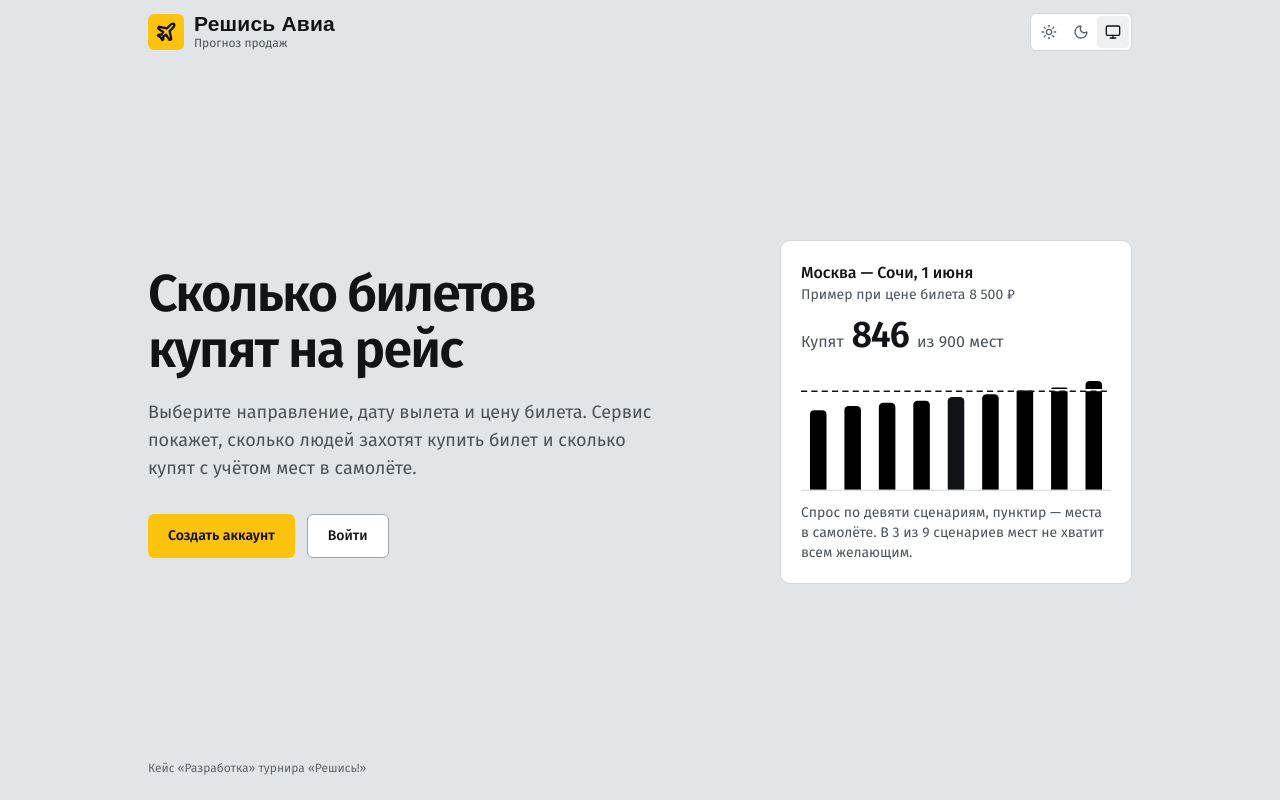
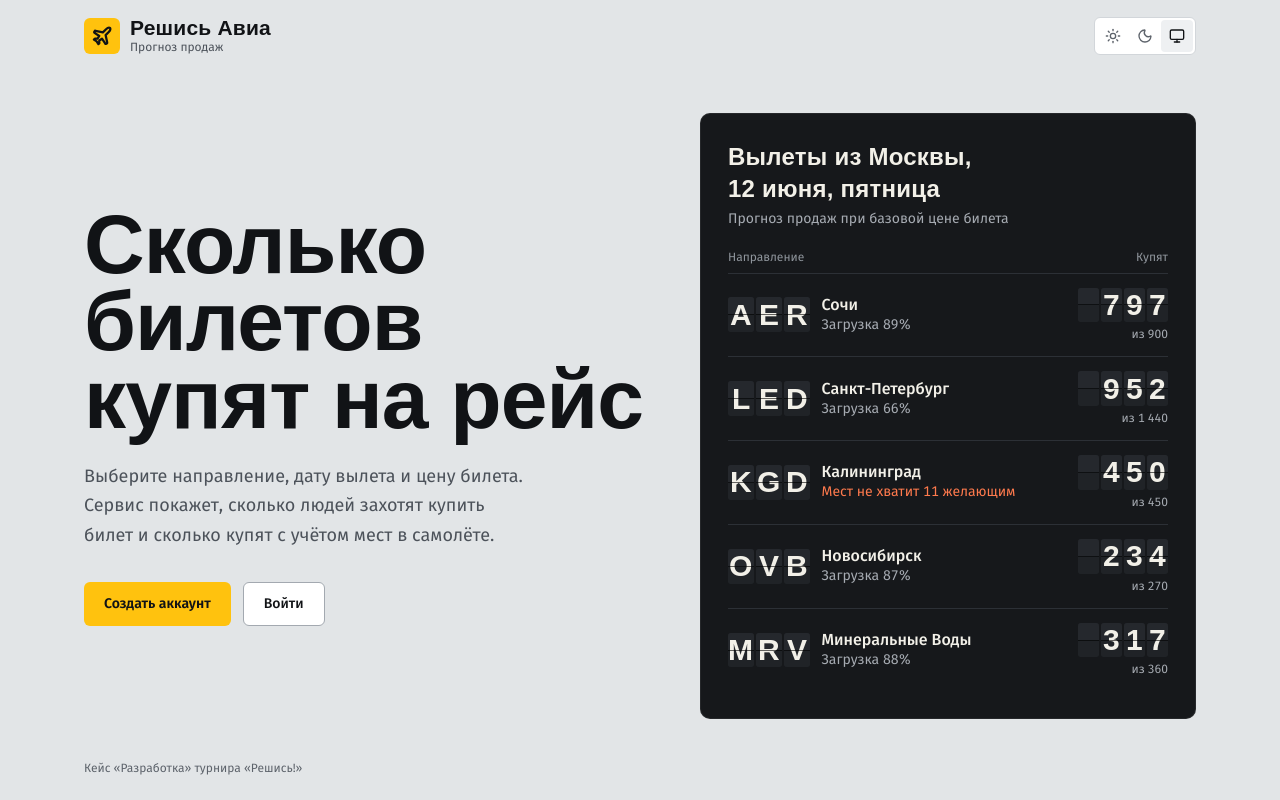
Before and after one commit to kapranovx/reshis-avia, a Next.js app in the folder apps/frontend/: page / in a window 1280 px wide. Built offline with nearby package versions, Linux system fonts and the light colour scheme; no server answers; a web font is replaced by a local one.

Commit message:
feat(frontend): табло вылетов на главной

```diff
--- a/apps/frontend/app/page.tsx
+++ b/apps/frontend/app/page.tsx
@@ -1,7 +1,7 @@
 import Link from 'next/link';
 import { cookies } from 'next/headers';
 import { SESSION_COOKIE } from '@reshis-avia/shared';
-import { ForecastExample } from '@/components/landing/forecast-example';
+import { DepartureBoard } from '@/components/landing/departure-board';
 import { Button } from '@/components/ui/button';
 import { ThemeToggle } from '@/components/ui/theme-toggle';
 import { Wordmark } from '@/components/ui/wordmark';
@@ -12,17 +12,17 @@ export default async function HomePage() {
 
   return (
     <div className="flex min-h-dvh flex-col">
-      <header className="mx-auto flex h-16 w-full max-w-5xl items-center justify-between px-5">
+      <header className="mx-auto flex h-18 w-full max-w-6xl items-center justify-between gap-4 px-5">
         <Wordmark />
         <ThemeToggle />
       </header>
 
-      <main className="mx-auto grid w-full max-w-5xl flex-1 content-center items-center gap-x-16 gap-y-12 px-5 py-12 lg:grid-cols-[minmax(0,1fr)_22rem]">
+      <main className="mx-auto grid w-full max-w-6xl flex-1 content-center items-center gap-x-14 gap-y-10 px-5 py-10 lg:grid-cols-[minmax(0,1fr)_minmax(0,31rem)]">
         <div>
-          <h1 className="max-w-xl text-4xl leading-[1.08] font-bold tracking-[-0.035em] sm:text-[3.25rem]">
+          <h1 className="font-[family-name:var(--font-display)] text-[clamp(3.25rem,11vw,5.25rem)] leading-[0.92] font-bold tracking-[-0.01em]">
             Сколько билетов купят на рейс
           </h1>
-          <p className="mt-5 max-w-lg text-lg text-[var(--color-fg-muted)]">
+          <p className="mt-6 max-w-md text-lg leading-relaxed text-[var(--color-fg-muted)]">
             Выберите направление, дату вылета и цену билета. Сервис покажет,
             сколько людей захотят купить билет и сколько купят с учётом мест в
             самолёте.
@@ -45,10 +45,10 @@ export default async function HomePage() {
           </div>
         </div>
 
-        <ForecastExample />
+        <DepartureBoard />
       </main>
 
-      <footer className="mx-auto w-full max-w-5xl px-5 pb-6 text-xs text-[var(--color-fg-subtle)]">
+      <footer className="mx-auto w-full max-w-6xl px-5 pb-6 text-xs text-[var(--color-fg-subtle)]">
         Кейс «Разработка» турнира «Решись!»
       </footer>
     </div>
--- /dev/null
+++ b/apps/frontend/components/landing/departure-board.tsx
@@ -0,0 +1,103 @@
+import { Flap } from '@/components/ui/flap';
+import { formatNumber, plural } from '@/lib/format';
+
+// Расчёт сервиса по data/my_forecast.csv на 2026-06-12 при базовой цене
+// каждого маршрута, сверен с API. Если подменить данные, табло нужно
+// пересчитать.
+const DATE = '12 июня, пятница';
+const FLIGHTS = [
+  { code: 'AER', city: 'Сочи', seats: 900, wants: 797, sales: 797 },
+  { code: 'LED', city: 'Санкт-Петербург', seats: 1440, wants: 952, sales: 952 },
+  { code: 'KGD', city: 'Калининград', seats: 450, wants: 461, sales: 450 },
+  { code: 'OVB', city: 'Новосибирск', seats: 270, wants: 234, sales: 234 },
+  { code: 'MRV', city: 'Минеральные Воды', seats: 360, wants: 317, sales: 317 },
+];
+
+// Табличек под число столько, сколько цифр в самом большом числе мест.
+const DIGITS = String(Math.max(...FLIGHTS.map((f) => f.seats))).length;
+// Строки табло перелистываются сверху вниз, каждая чуть позже предыдущей.
+const ROW_DELAY = 3;
+
+export function DepartureBoard() {
+  return (
+    <figure className="board rounded-[var(--radius-lg)] p-5 sm:p-7">
+      <div className="flex flex-wrap items-baseline justify-between gap-x-4 gap-y-1">
+        <h2 className="font-[family-name:var(--font-display)] text-2xl font-semibold tracking-[0.01em]">
+          Вылеты из Москвы, {DATE}
+        </h2>
+      </div>
+      <p className="mt-1 text-sm text-[var(--color-fg-muted)]">
+        Прогноз продаж при базовой цене билета
+      </p>
+
+      <table className="mt-5 w-full border-collapse">
+        <thead>
+          <tr className="text-left text-xs text-[var(--color-fg-subtle)]">
+            <th scope="col" className="pb-2 font-normal">
+              Направление
+            </th>
+            <th scope="col" className="pb-2 text-right font-normal">
+              Купят
+            </th>
+          </tr>
+        </thead>
+        <tbody>
+          {FLIGHTS.map((f, row) => {
+            const short = f.wants - f.seats;
+            const load = Math.round((f.sales / f.seats) * 100);
+            return (
+              <tr key={f.code} className="border-t border-[var(--color-border)]">
+                <th
+                  scope="row"
+                  className="py-3 pr-3 text-left font-normal sm:py-3.5"
+                >
+                  <span className="flex items-center gap-3">
+                    <Flap
+                      text={f.code}
+                      order={row * ROW_DELAY}
+                      className="shrink-0 text-[26px] sm:text-[30px]"
+                    />
+                    <span className="min-w-0">
+                      <span className="block leading-tight font-medium">
+                        {f.city}
+                      </span>
+                      <span
+                        className={
+                          short > 0
+                            ? 'block text-sm text-[var(--color-chart-over)]'
+                            : 'block text-sm text-[var(--color-fg-muted)]'
+                        }
+                      >
+                        {short > 0
+                          ? `Мест не хватит ${formatNumber(short)} ${plural(short, ['желающему', 'желающим', 'желающим'])}`
+                          : `Загрузка ${load}%`}
+                      </span>
+                    </span>
+                  </span>
+                </th>
+                <td className="py-3 text-right align-middle sm:py-3.5">
+                  <span className="sr-only">
+                    {formatNumber(f.sales)} из {formatNumber(f.seats)}{' '}
+                    {plural(f.seats, ['места', 'мест', 'мест'])}
+                  </span>
+                  <Flap
+                    text={String(f.sales)}
+                    length={DIGITS}
+                    order={row * ROW_DELAY + 1}
+                    className="text-[26px] sm:text-[30px]"
+                  />
+                  <span
+                    aria-hidden
+                    className="mt-1 block text-xs text-[var(--color-fg-muted)] tabular-nums"
+                  >
+                    из {formatNumber(f.seats)}
+                  </span>
+                </td>
+              </tr>
+            );
+          })}
+        </tbody>
+      </table>
+    </figure>
+  );
+}
--- a/apps/frontend/components/landing/forecast-example.tsx
+++ /dev/null
@@ -1,107 +0,0 @@
-import { formatNumber, formatRubles } from '@/lib/format';
-import {
-  CHART_COLOR,
-  SEGMENT_GAP,
-  columnPath,
-} from '@/components/forecast/chart-encoding';
-
-// Расчёт сервиса для MOW-AER на 2026-06-01 по цене 8 500 ₽ из
-// data/seasonal_forecast.csv. Если подменить данные, пример нужно пересчитать.
-const EXAMPLE = {
-  route: 'Москва — Сочи, 1 июня',
-  price: 8500,
-  seats: 900,
-  sales: 846,
-  wants: [726.5, 764.5, 793.5, 812.5, 845.5, 872.5, 905.5, 933.5, 993.5],
-};
-
-const WIDTH = 300;
-const BASELINE = 112;
-const TOP = 6;
-const MAX = 1000;
-const BAR = 16;
-const MEDIAN_INDEX = 4;
-
-const scale = (value: number) => (value / MAX) * (BASELINE - TOP);
-
-export function ForecastExample() {
-  const { seats, wants } = EXAMPLE;
-  const band = WIDTH / wants.length;
-  const seatsY = BASELINE - scale(seats);
-  const over = wants.filter((w) => w > seats).length;
-
-  return (
-    <figure className="rounded-[var(--radius-lg)] border border-[var(--color-border)] bg-[var(--color-surface)] p-5">
-      <p className="font-medium">{EXAMPLE.route}</p>
-      <p className="text-sm text-[var(--color-fg-muted)]">
-        Пример при цене билета {formatRubles(EXAMPLE.price)}
-      </p>
-      <p className="mt-3 flex flex-wrap items-baseline gap-x-2">
-        <span className="text-[var(--color-fg-muted)]">Купят</span>
-        <span className="text-4xl leading-none font-semibold tracking-[-0.03em] tabular-nums">
-          {formatNumber(EXAMPLE.sales)}
-        </span>
-        <span className="text-[var(--color-fg-muted)]">
-          из {formatNumber(seats)} мест
-        </span>
-      </p>
-
-      <svg
-        viewBox={`0 0 ${WIDTH} ${BASELINE + 1}`}
-        role="img"
-        aria-label={`Спрос по девяти сценариям от ${formatNumber(Math.round(wants[0]))} до ${formatNumber(Math.round(wants[wants.length - 1]))} человек, мест ${formatNumber(seats)}`}
-        className="mt-5 block w-full"
-      >
-        {wants.map((w, i) => {
-          const x = i * band + (band - BAR) / 2;
-          const salesHeight = scale(Math.min(w, seats));
-          const unmetHeight = scale(Math.max(0, w - seats));
-          const salesTop = BASELINE - salesHeight;
-          return (
-            <g key={i}>
-              <path
-                d={columnPath(x, salesTop, BAR, salesHeight, unmetHeight === 0)}
-                fill={
-                  i === MEDIAN_INDEX ? CHART_COLOR.median : CHART_COLOR.neutral
-                }
-              />
-              {unmetHeight > 0 && (
-                <path
-                  d={columnPath(
-                    x,
-                    salesTop - unmetHeight,
-                    BAR,
-                    Math.max(1.5, unmetHeight - SEGMENT_GAP),
-                    true,
-                  )}
-                  fill={CHART_COLOR.over}
-                />
-              )}
-            </g>
-          );
-        })}
-        <line
-          x1={0}
-          x2={WIDTH}
-          y1={BASELINE + 0.5}
-          y2={BASELINE + 0.5}
-          stroke={CHART_COLOR.grid}
-        />
-        <line
-          x1={0}
-          x2={WIDTH}
-          y1={seatsY}
-          y2={seatsY}
-          stroke={CHART_COLOR.seats}
-          strokeWidth={1.5}
-          strokeDasharray="6 4"
-        />
-      </svg>
-
-      <figcaption className="mt-3 text-sm text-[var(--color-fg-muted)]">
-        Спрос по девяти сценариям, пунктир — места в самолёте. В {over} из 9
-        сценариев мест не хватит всем желающим.
-      </figcaption>
-    </figure>
-  );
-}
```
